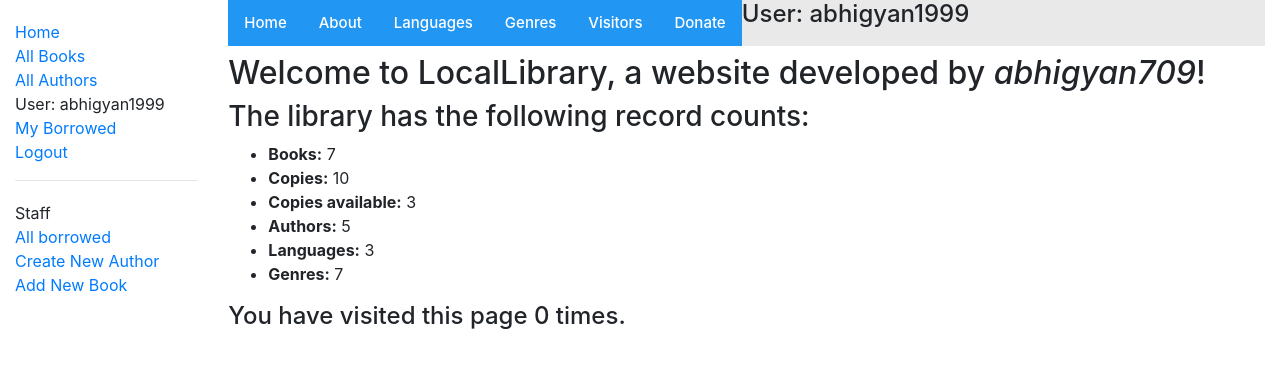
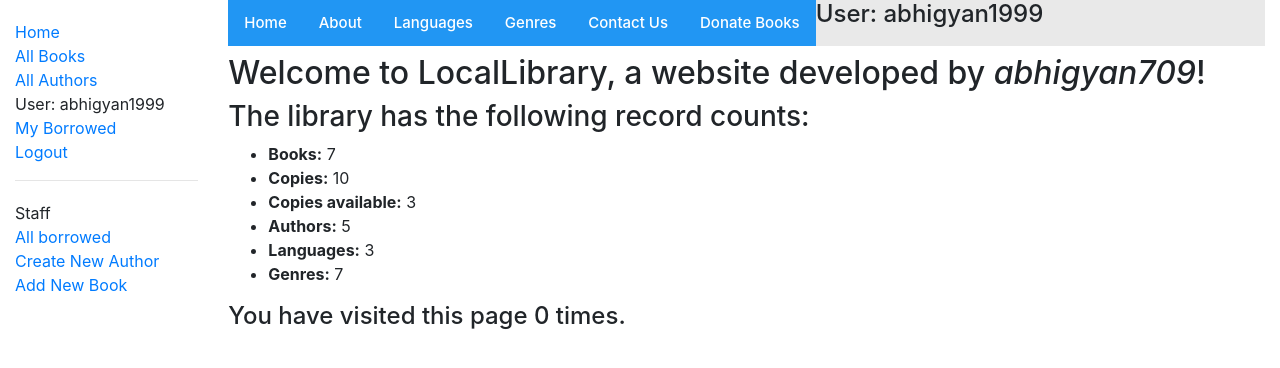
Before and after one commit to abhigyan709/mini-python-project-based-on-django-framework, a Django app: page /catalog/ in a window 1280 px wide. Shown: the top 368 px of the page. Run offline with Django 3.2, Linux system fonts and the light colour scheme; a user stored in the database is signed in; data comes from the database, SQL or seed files in the repository; both versions use the stored data as it was after the commit; some libraries are stand-ins or nearby versions.

Commit message:
"Visitors name changed to Contact Us & Donate to Donate Us"

```diff
--- a/locallibrary/catalog/templates/index.html
+++ b/locallibrary/catalog/templates/index.html
@@ -10,11 +10,11 @@
   <a class="active" href="{% url 'language' %}">Languages</a>
   <a class="active" href="{% url 'genre' %}">Genres</a>
   <!-- <a class="active" href="{% url 'signup' %}">Sign Up</a> -->
-  <a class="active" href="{% url 'visitor' %}">Visitors</a>
+  <a class="active" href="{% url 'visitor' %}">Contact Us</a>
   <!-- <a class="active" href="{% url 'donate' %}">Donate Books</a> -->
   {% if user.is_authenticated %}
      User: {{ user.get_username }}
-     <a class="active" href="{% url 'donate' %}">Donate</a>
+     <a class="active" href="{% url 'donate' %}">Donate Books</a>
    {% else %}
      <a class="active" href="{% url 'login'%}?next={{request.path}}">Login</a>
      <a class="active" href="{% url 'signup' %}">Sign Up</a>
```
Also changed, not shown: locallibrary/db.sqlite3.
